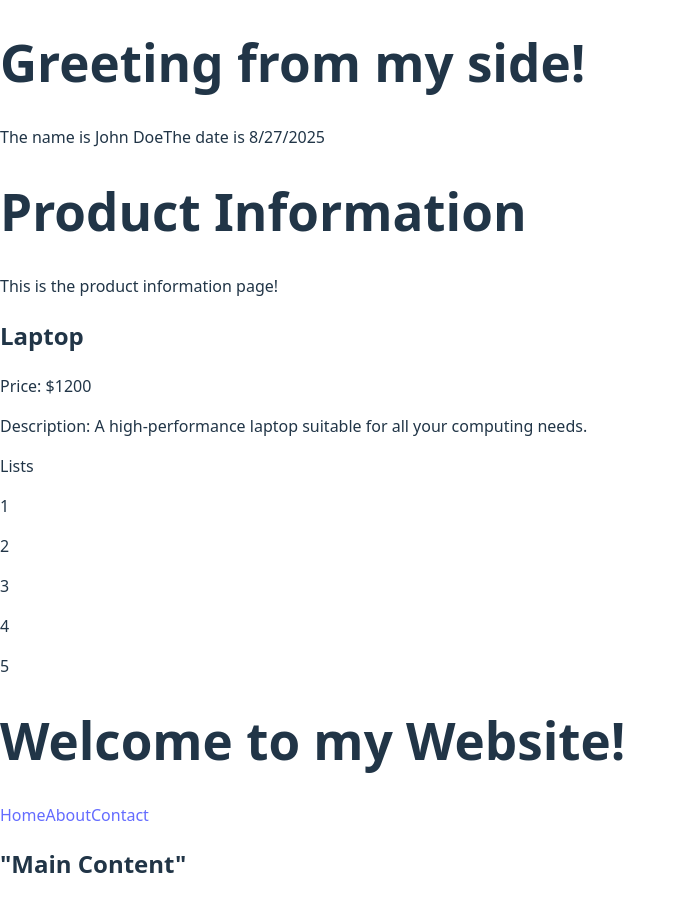
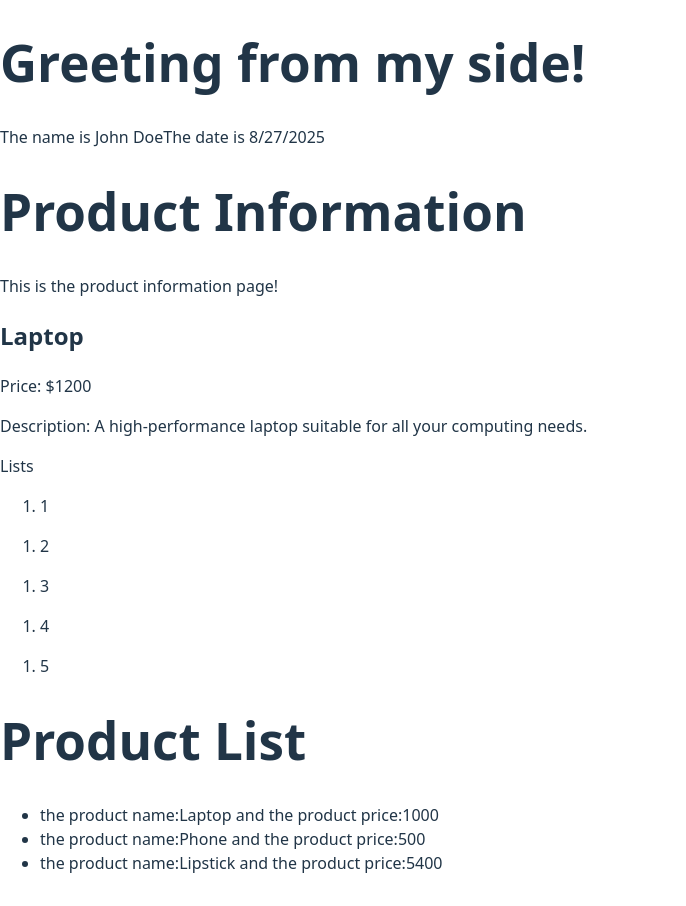
Before and after one commit to Anohita2004/ReactProject, a React (Vite) app: page / in a window 1280 px wide. Shown: the top 906 px of the page, without its empty margins (0-686 px from the left). Built offline with nearby package versions, Linux system fonts and the light colour scheme.

Commit message:
UserList and ProductList created

```diff
--- a/src/App.jsx
+++ b/src/App.jsx
@@ -6,6 +6,7 @@ import WelcomeMessage from "./components/WelcomeMessage";
 import Greeting from "./Greeting";
 import ProductInfo from "./components/ProductInfo";
 import Lists from "./Lists";
+import ProductList from "./components/ProductList";
 
 function App(){
   return (
@@ -13,6 +14,7 @@ function App(){
       <Greeting />
       <ProductInfo />
       <Lists />
+      <ProductList />
       <Header />
       <MainContent />
       <Footer />
--- a/src/Lists.jsx
+++ b/src/Lists.jsx
@@ -3,7 +3,9 @@ function Lists() {
   return(
     <div>Lists
         {list.map((item) => (
-            <p key={item.toString()}>{item}</p>
+            <ol>
+                <li key={item.toString()}>{item}</li>
+            </ol>
         ))}
 
 
--- /dev/null
+++ b/src/components/ProductList.jsx
@@ -0,0 +1,19 @@
+function ProductList(){
+    const products = [
+        {id:1, name:'Laptop', price:1000},
+        {id:2, name:'Phone', price:500},
+        {id:3, name:'Lipstick', price:5400},
+    ]
+    return(
+        <div>
+            <h1>Product List</h1>
+            <ul>
+                {products.map(product=>(
+                    <li key={product.id}>the product name:{product.name} and the product price:{product.price}</li>
+                ))}
+
+            </ul>
+        </div>    )
+
+}
+export default ProductList;
```
Also changed, not shown: src/components/UserList.jsx (added, +18 -0 lines).
